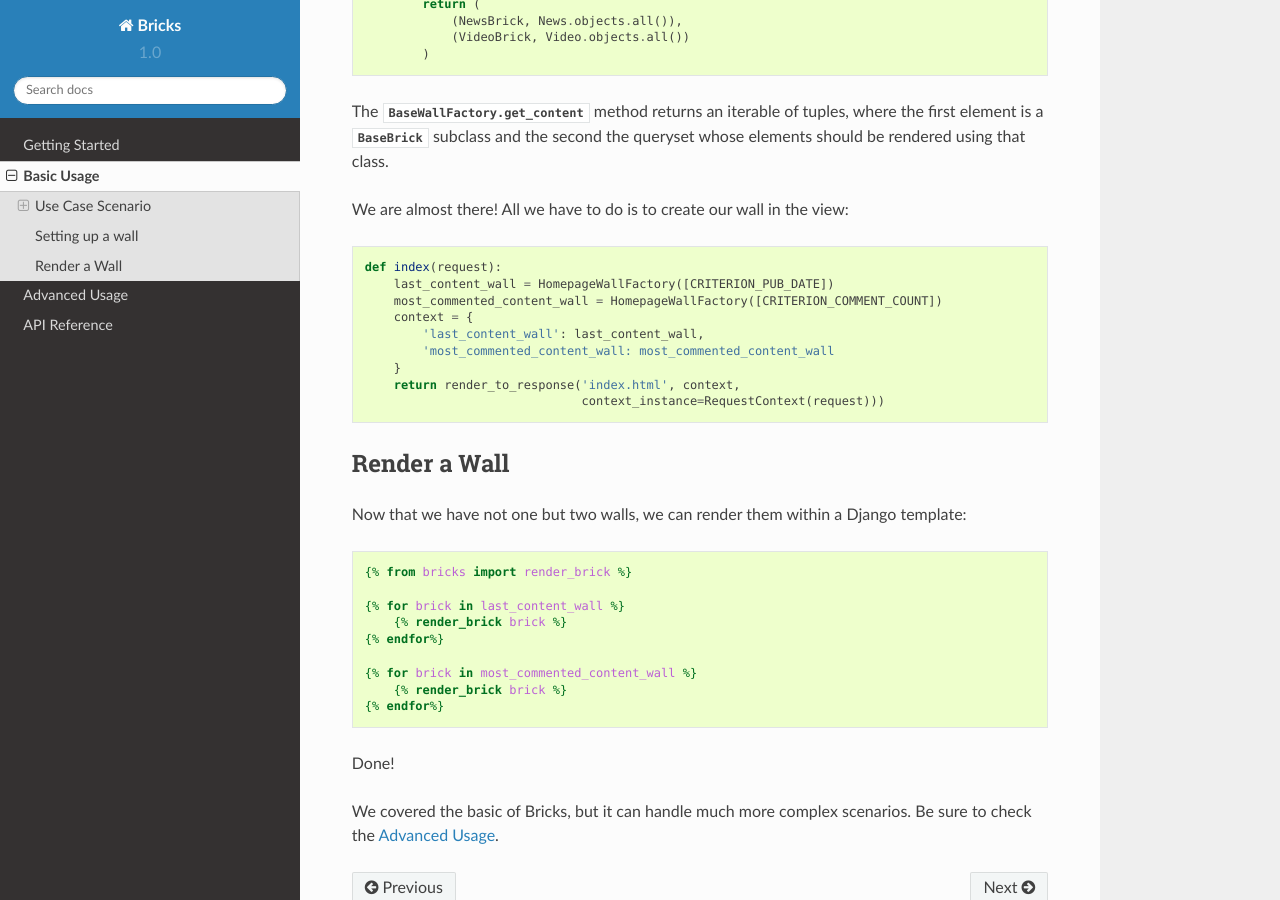
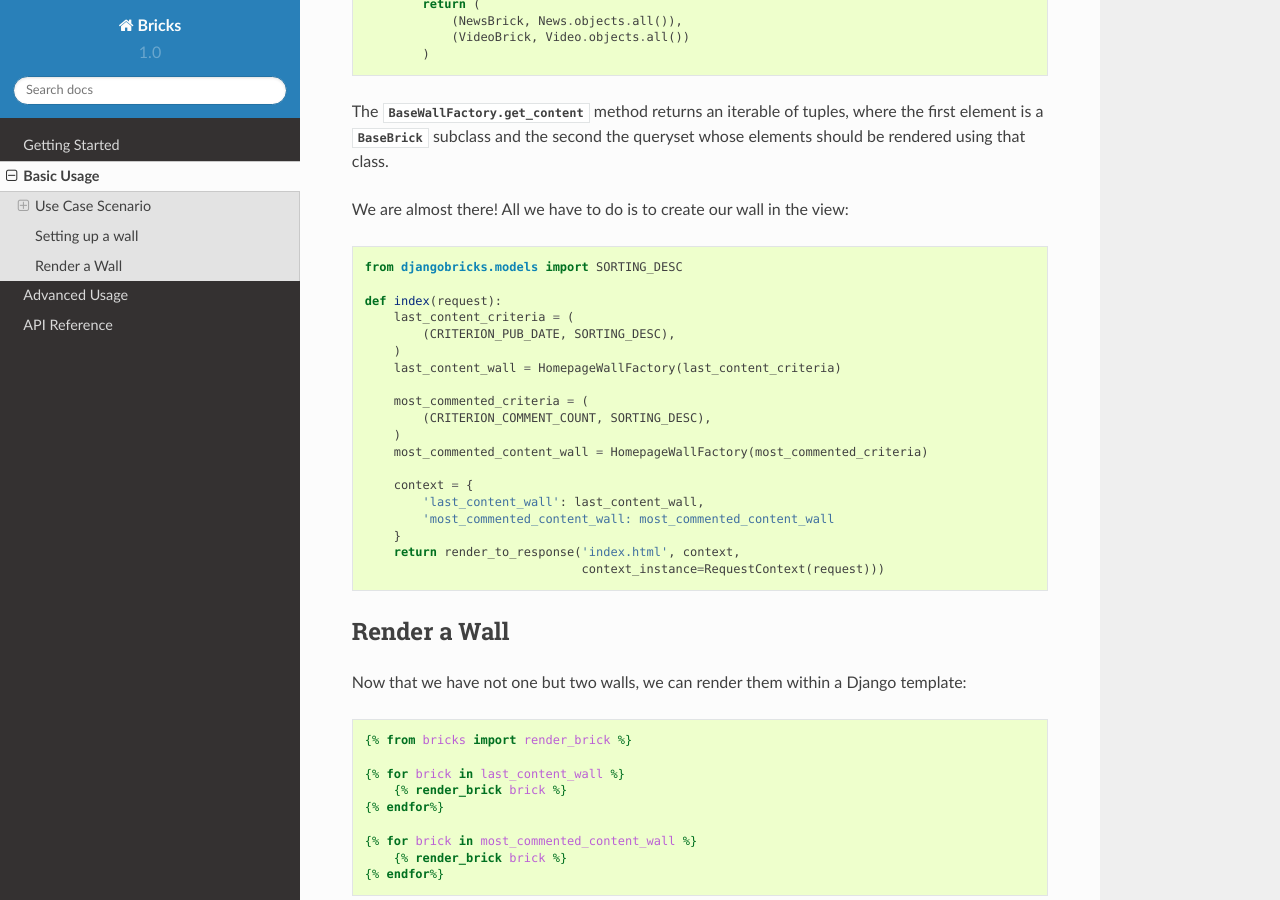
Before and after one commit to yliharma/django-bricks, a Sphinx documentation site: the page built from docs/usage.rst, in a window 1280 px wide and 900 px high, scrolled down 2385 px. Built offline with Sphinx 7.4.7 and the Read the Docs theme 2.0.0, drawn with Linux system fonts in a browser that asks for light colours.

Commit message:
Another documentation fix

```diff
--- a/docs/usage.rst
+++ b/docs/usage.rst
@@ -143,9 +143,19 @@ We are almost there! All we have to do is to create our wall in the view:
 
 .. code-block:: python
 
+    from djangobricks.models import SORTING_DESC
+
     def index(request):
-        last_content_wall = HomepageWallFactory([CRITERION_PUB_DATE])
-        most_commented_content_wall = HomepageWallFactory([CRITERION_COMMENT_COUNT])
+        last_content_criteria = (
+            (CRITERION_PUB_DATE, SORTING_DESC),
+        )
+        last_content_wall = HomepageWallFactory(last_content_criteria)
+
+        most_commented_criteria = (
+            (CRITERION_COMMENT_COUNT, SORTING_DESC),
+        )
+        most_commented_content_wall = HomepageWallFactory(most_commented_criteria)
+
         context = {
             'last_content_wall': last_content_wall,
             'most_commented_content_wall: most_commented_content_wall
```
